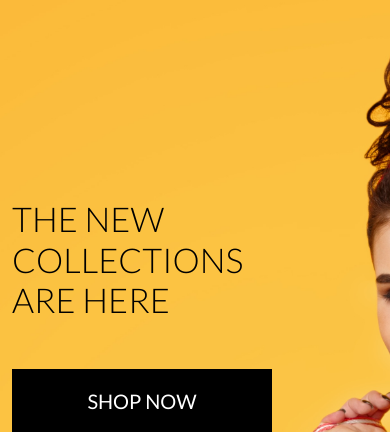
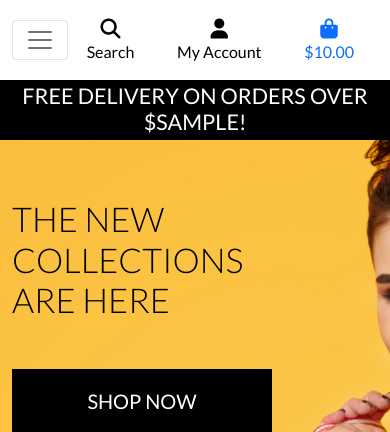
Before and after one commit to RyanSyme/boutique_ado, a Django app: template home/templates/home/index.html in a window 390 px wide. Shown: the top 432 px of the page. Run offline with Django 3.2, Linux system fonts and the light colour scheme; the template is opened without the code that fills it: most values are stand-ins (such as "Sample title", 1, 10 or a date in 2020); some libraries are stand-ins or nearby versions.

Commit message:
add mobile header and main navbar

```diff
--- a/home/templates/home/index.html
+++ b/home/templates/home/index.html
@@ -4,9 +4,7 @@
 {% block page_header %}
     <div class="container header-container">
         <div class="row">
-            <div class="col">
-
-            </div>
+            <div class="col"></div>
         </div>
     </div>
 {% endblock %}
@@ -20,7 +18,7 @@
                 </h1>
                 <div class="my-5">
                     <h4>
-                        <a class="shop-now-button btn btn-lg rounded-0 text-uppercase py-3">Shop Now</a>
+                        <a href="" class="shop-now-button btn btn-lg rounded-0 text-uppercase py-3">Shop Now</a>
                     </h4>
                 </div>
             </div>
--- a/static/css/base.css
+++ b/static/css/base.css
@@ -56,6 +56,10 @@ body {
     border: 1px solid black !important;
 }
 
+.bg-black {
+    background: #000 !important;
+}
+
 /* -------------------------------- Media Queries */
 
 /* Slightly larger container on xl screens */
--- a/templates/base.html
+++ b/templates/base.html
@@ -4,9 +4,9 @@
 <html lang="en">
     <head>
         {% block meta %}
-        <meta http-equiv="x-UA-Compatable" content="ie=edge">
+        <meta http-equiv="X-UA-Compatable" content="ie=edge">
         <meta charset="utf-8">
-        <meta name="viewport" content="width=device-width, initial-scale=1">
+        <meta name="viewport" content="width=device-width, initial-scale=1, shrink-to-fit=no">
         {% endblock %}
 
         {% block extra_meta %}
@@ -23,13 +23,11 @@
         {% endblock %}
 
         {% block corejs %}
-        <script src="https://kit.fontawesome.com/d7066448f0.js" crossorigin="anonymous"></script>
-        <script src="https://cdn.jsdelivr.net/npm/bootstrap@5.0.0-beta2/dist/js/bootstrap.bundle.min.js" integrity="sha384-b5kHyXgcpbZJO/tY9Ul7kGkf1S0CWuKcCD38l8YkeH8z8QjE0GmW1gYU5S9FOnJ0" crossorigin="anonymous"></script>
-        <!-- Option 2: Separate Popper and Bootstrap JS -->
-        <!--
-        <script src="https://cdn.jsdelivr.net/npm/@popperjs/core@2.6.0/dist/umd/popper.min.js" integrity="sha384-KsvD1yqQ1/1+IA7gi3P0tyJcT3vR+NdBTt13hSJ2lnve8agRGXTTyNaBYmCR/Nwi" crossorigin="anonymous"></script>
-        <script src="https://cdn.jsdelivr.net/npm/bootstrap@5.0.0-beta2/dist/js/bootstrap.min.js" integrity="sha384-nsg8ua9HAw1y0W1btsyWgBklPnCUAFLuTMS2G72MMONqmOymq585AcH49TLBQObG" crossorigin="anonymous"></script>
-        -->
+        <script src="https://kit.fontawesome.com/e9c73d7092.js" crossorigin="anonymous"></script>
+        <script src="https://code.jquery.com/jquery-3.4.1.min.js" integrity="sha256-CSXorXvZcTkaix6Yvo6HppcZGetbYMGWSFlBw8HfCJo=" crossorigin="anonymous"></script>
+        <script src="https://cdn.jsdelivr.net/npm/popper.js@1.16.0/dist/umd/popper.min.js" integrity="sha384-Q6E9RHvbIyZFJoft+2mJbHaEWldlvI9IOYy5n3zV9zzTtmI3UksdQRVvoxMfooAo" crossorigin="anonymous"></script>
+        <script src="https://stackpath.bootstrapcdn.com/bootstrap/4.4.1/js/bootstrap.min.js" integrity="sha384-wfSDF2E50Y2D1uUdj0O3uMBJnjuUD4Ih7YwaYd1iqfktj0Uod8GCExl3Og8ifwB6" crossorigin="anonymous"></script>
+
         {% endblock %}
 
         {% block extra_js %}
@@ -99,6 +97,20 @@
                     </ul>
                 </div>
             </div>
+            <div class="row bg-white">
+                <nav class="navbar navbar-expand-lg navbar-light w-100">
+                <button class="navbar-toggler" type="button" data-toggle="collapse" data-target="#main-nav" aria-controls="main-nav" aria-expanded="false" aria-label="Toggle navigation">
+                    <span class="navbar-toggler-icon"></span>
+                </button>
+                {% include 'includes/mobile-top-header.html' %}
+                {% include 'includes/main-nav.html' %}
+            </nav>
+            </div>
+            <div id="delivery-banner" class="row text-center">
+            <div class="col bg-black text-white">
+                <h4 class="logo-font my-1">Free delivery on orders over ${{ free_delivery_threshold }}!</h4>
+            </div>
+        </div>
         </header>
 
         {% if messages %}
--- /dev/null
+++ b/templates/includes/main-nav.html
@@ -0,0 +1,50 @@
+<div class="collapse navbar-collapse" id="main-nav">
+    <ul class="navbar-nav w-auto mx-auto">
+        <li class="nav-item dropdown">
+            <a class="logo-font font-weight-bold nav-link text-black mr-5" href="#" id="all-products-link" data-toggle="dropdown" aria-haspopup="true" aria-expanded="false">
+                All Products
+            </a>
+            <div class="dropdown-menu border-0" aria-labelledby="all-products-link">
+                <a href="" class="dropdown-item">By Price</a>
+                <a href="" class="dropdown-item ">By Rating</a>
+                <a href="" class="dropdown-item ">By Category</a>
+                <a href="" class="dropdown-item">All Products</a>
+            </div>
+        </li>
+
+        <li class="nav-item dropdown">
+            <a class="logo-font font-weight-bold nav-link text-black mr-5" href="#" id="clothing-link" data-toggle="dropdown" aria-haspopup="true" aria-expanded="false">
+                Clothing
+            </a>
+            <div class="dropdown-menu border-0" aria-labelledby="clothing-link">
+                <a href="" class="dropdown-item">Activewear &amp; Essentials</a>
+                <a href="" class="dropdown-item">Jeans</a>
+                <a href="" class="dropdown-item">Shirts</a>
+                <a href="" class="dropdown-item">All Clothing</a>
+            </div>
+        </li>
+
+        <li class="nav-item dropdown">
+            <a class="logo-font font-weight-bold nav-link text-black mr-5" href="#" id="homeware-link" data-toggle="dropdown" aria-haspopup="true" aria-expanded="false">
+                Homeware
+            </a>
+            <div class="dropdown-menu border-0" aria-labelledby="homeware-link">
+                <a href="" class="dropdown-item">Bed &amp; Bath</a>
+                <a href="" class="dropdown-item">Kitchen &amp; Dining</a>
+                <a href="" class="dropdown-item">All Homeware</a>
+            </div>
+        </li>
+
+        <li class="nav-item dropdown">
+            <a class="logo-font font-weight-bold nav-link text-black" href="#" id="specials-link" data-toggle="dropdown" aria-haspopup="true" aria-expanded="false">
+                Special Offers
+            </a>
+            <div class="dropdown-menu border-0" aria-labelledby="specials-link">
+                <a href="" class="dropdown-item">New Arrivals</a>
+                <a href="" class="dropdown-item">Deals</a>
+                <a href="" class="dropdown-item">Clearance</a>
+                <a href="" class="dropdown-item">All Specials</a>
+            </div>
+        </li>
+    </ul>
+</div>
--- /dev/null
+++ b/templates/includes/mobile-top-header.html
@@ -0,0 +1,56 @@
+<li class="list-inline-item">
+    <a class="text-black nav-link d-block d-lg-none" href="#" id="mobile-search" data-toggle="dropdown" aria-haspopup="true" aria-expanded="false">
+        <div class="text-center">
+            <div><i class="fas fa-search fa-lg"></i></div>
+            <p class="my-0">Search</p>
+        </div>
+    </a>
+    <div class="dropdown-menu border-0 w-100 p-3 rounded-0 my-0" aria-labelledby="mobile-search">
+        <form class="form" method="GET" action="">
+            <div class="input-group w-100">
+                <input class="form-control border border-black rounded-0" type="text" name="q" placeholder="Search our site">
+                <div class="input-group-append">
+                    <button class="form-control form-control btn btn-black border border-black rounded-0" type="submit">
+                        <span class="icon">
+                            <i class="fas fa-search"></i>
+                        </span>
+                    </button>
+                </div>
+            </div>
+        </form>
+    </div>
+</li>
+<li class="list-inline-item dropdown">
+    <a class="text-black nav-link d-block d-lg-none" href="#" id="user-options" data-toggle="dropdown" aria-haspopup="true" aria-expanded="false">
+        <div class="text-center">
+            <div><i class="fas fa-user fa-lg"></i></div>
+            <p class="my-0">My Account</p>
+        </div>
+    </a>
+    <div class="dropdown-menu border-0" aria-labelledby="user-options">
+        {% if request.user.is_authenticated %}
+            {% if request.user.is_superuser %}
+                <a href="{% url 'account_logout' %}" class="dropdown-item">Product Management</a>
+            {% endif %}
+            <a href="" class="dropdown-item">My Profile</a>
+            <a href="{% url 'account_logout' %}" class="dropdown-item">Logout</a>
+        {% else %}
+            <a href="{% url 'account_signup' %}" class="dropdown-item">Register</a>
+            <a href="{% url 'account_login' %}" class="dropdown-item">Login</a>
+        {% endif %}
+    </div>
+</li>
+<li class="list-inline-item">
+    <a class="{% if grand_total %}text-primary font-weight-bold{% else %}text-black{% endif %} nav-link d-block d-lg-none" href="">
+        <div class="text-center">
+            <div><i class="fas fa-shopping-bag fa-lg"></i></div>
+            <p class="my-0">
+                {% if grand_total %}
+                    ${{ grand_total|floatformat:2 }}
+                {% else %}
+                    $0.00
+                {% endif %}
+            </p>
+        </div>
+    </a>
+</li>
```
